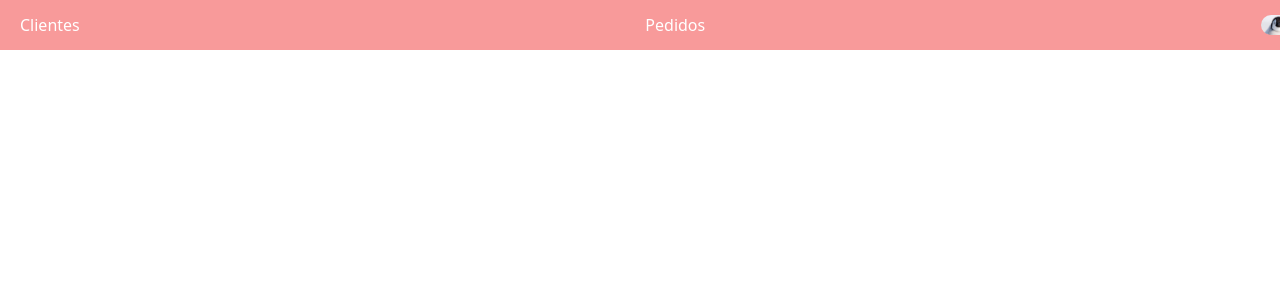
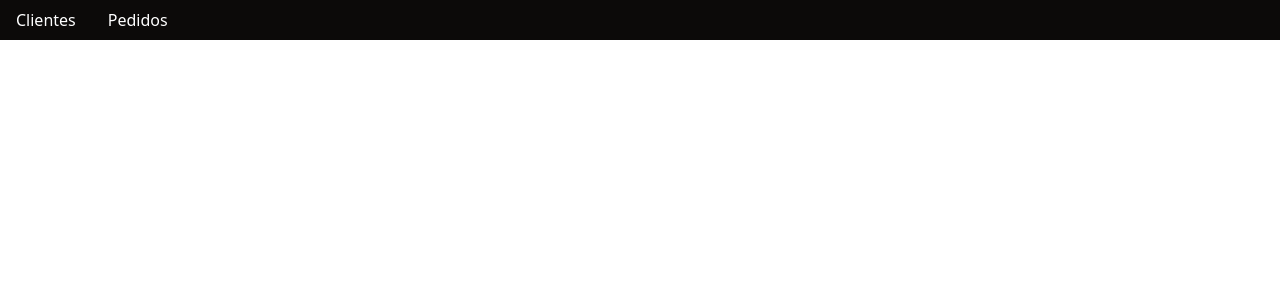
Before and after one commit to gabrielyvg/marmitech, a Next.js app in the folder front/: page /home in a window 1280 px wide. Shown: the top 300 px of the page. Built offline with nearby package versions, Linux system fonts and the light colour scheme.

Commit message:
feat: ajuste na header

```diff
--- a/front/src/components/Header.js
+++ b/front/src/components/Header.js
@@ -1,21 +1,21 @@
-import styles from "@/styles/Header.module.css";
-import Image from "next/image";
 import Link from 'next/link';
 import mockObject from '../utils/mock';
+import React from "react";
 
 export default function Header() {
     return (
         <header>
-            <nav className={styles.navbar}>
-                {mockObject.menuOptions.map((menu) => (
-                    <div className={styles.menu} key={menu.id}>
-                        <Link href={'/'} className={styles.menuItem}>{menu.title}</Link>
-                    </div>
-                ))}
-                <div className={styles.user}>
-                    <Image src="/pinguim.jpg" width="40" height="40" alt="Foto usuario" className={styles.userImg} />
+            <div className="w-full h-10 sticky top-0 bg-stone-950">
+                <div className="flex justify-items-end items-center h-full">
+                    <nav className="text-white">
+                        {mockObject.menuOptions.map((menu) => (
+                            <React.Fragment key={menu.id}>
+                                <Link className="p-4" href={menu.url} >{menu.title}</Link>
+                            </React.Fragment>
+                        ))}
+                    </nav>
                 </div>
-            </nav>
+            </div>
         </header>
     );
 }
--- a/front/src/pages/_app.js
+++ b/front/src/pages/_app.js
@@ -1,6 +1,7 @@
 import "@/styles/globals.css";
 import { library } from '@fortawesome/fontawesome-svg-core';
 import { fas } from '@fortawesome/free-solid-svg-icons';
+import Header from "../components/Header";
 
 library.add(fas);
 
@@ -8,9 +9,8 @@ library.add(fas);
 export default function App({ Component, pageProps }) {
     return (
         <>
-            {/*<Header>  */}
-                <Component {...pageProps} />
-            {/*</Header>  */}
+            <Header />
+            <Component {...pageProps} />
         </>
     );
 }
--- a/front/src/pages/home.js
+++ b/front/src/pages/home.js
@@ -1,8 +1,9 @@
 import Header from '../components/Header.js';
+import Table from '../components/Table.js';
+
 export default function Home() {
     return (
-        <Header>
-            <h1>hi</h1>
-        </Header>
+        <>
+        </>
     )
 }
```
